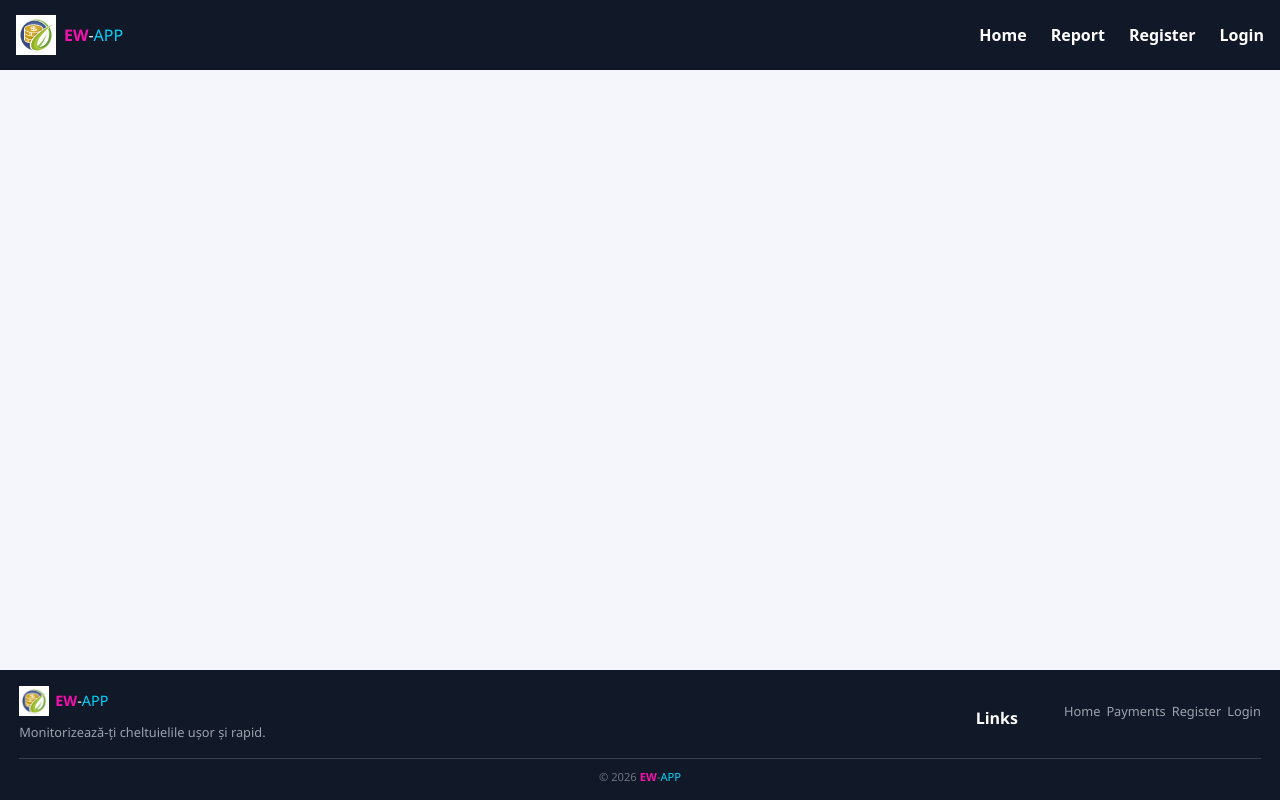
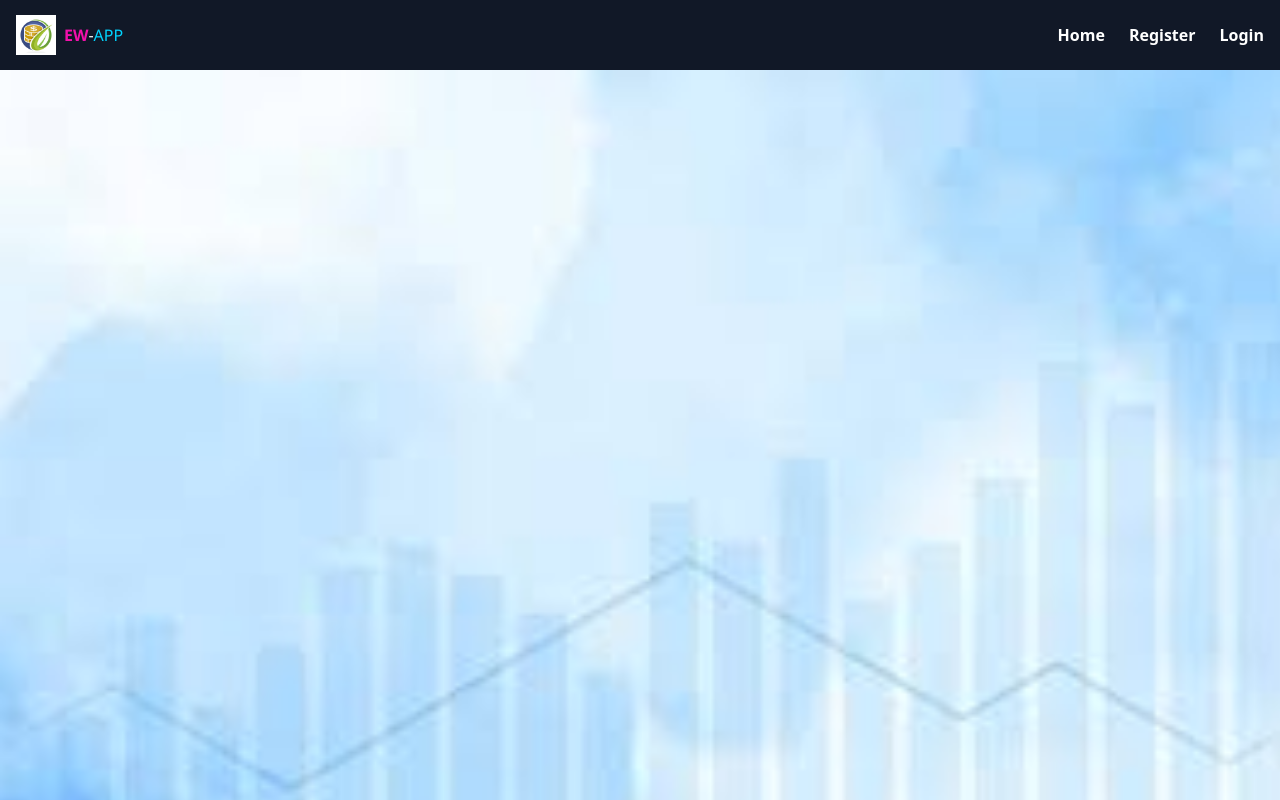
Before and after one commit to Ovidiu-Martalogu/ew-app, a React (Vite) app: page /user in a window 1280 px wide. Shown: the top 800 px of the page. Built offline with nearby package versions, Linux system fonts and the light colour scheme.

Commit message:
changing appear for pages

```diff
--- a/src/components/Nav/Nav.tsx
+++ b/src/components/Nav/Nav.tsx
@@ -33,9 +33,6 @@ export function Nav() {
           <NavLink to="/" onClick={() => setOpen(false)}>Home</NavLink>
         </li>
 
-        <li>
-          <NavLink to="/report" onClick={() => setOpen(false)}>Report</NavLink>
-        </li>
 
         {!user && (
           <>
@@ -56,11 +53,13 @@ export function Nav() {
         {user && (
           <>
             <li>
+              <NavLink to="/income" onClick={() => setOpen(false)}>Income</NavLink>
+            </li>
+            <li>
               <NavLink to="/payments" onClick={() => setOpen(false)}>Payments</NavLink>
             </li>
-
             <li>
-              <NavLink to="/income" onClick={() => setOpen(false)}>Income</NavLink>
+              <NavLink to="/report" onClick={() => setOpen(false)}>Report</NavLink>
             </li>
             <li title="Edit your profile" className={styles.wellcomeMsg}>
               <Link to="/user" onClick={EditUser}>
--- a/src/features/Auth/EditUser.module.css
+++ b/src/features/Auth/EditUser.module.css
@@ -1,3 +1,18 @@
+.content {
+  min-height: 100vh;
+  background-image: url("/public/backgound-3.jpeg");
+  background-size: cover;
+  background-position: center;
+  background-repeat: no-repeat;
+  flex: 1;
+  padding: 0.5rem;
+  display: flex;
+  flex-direction: column;
+  gap: 16px;
+  font-family: "Segoe UI", Arial, sans-serif;
+}
+
+
 .brandForm {
   display: flex;
   margin: 1rem auto;
@@ -5,6 +20,7 @@
   flex-direction: column;
   justify-content: flex-start;
 }
+
 .brandForm input {
   width: 100%;
   box-sizing: border-box;
--- a/src/features/Auth/EditUser.tsx
+++ b/src/features/Auth/EditUser.tsx
@@ -164,6 +164,9 @@ export function EditUser() {
 
     return (
         <>
+            <div className={styles.content}>
+
+
                 {user && (
                     <form onSubmit={handleSubmit} className={styles.brandForm}>
                         <div>
@@ -257,7 +260,7 @@ export function EditUser() {
                         </div>
                     </form>
                 )}
-
+            </div>
         </>
     );
 }
--- a/src/features/Income/Income.module.css
+++ b/src/features/Income/Income.module.css
@@ -62,7 +62,6 @@ h2 {
 }
 
 .formAddIncome {
-
   color: white;
   display: flex;
   flex-direction: column;
@@ -72,7 +71,7 @@ h2 {
 }
 
 .formGroup {
-  color: rgb(19 169 18);
+  color: white;
   display: flex;
   flex-direction: column;
   gap: 6px;
@@ -111,6 +110,27 @@ h2 {
 
 .editLink {
   text-decoration: none;
+  border-radius: 0.3rem;
+  border: none;
+  padding: 6px 10px;
+  cursor: pointer;
+  transition: 0.2s;
+  font-size: 13px;
+  margin: 0.2rem;
+  background: #1d4ed8;
+  color: white;
+}
+
+.deleteButton {
+  background: #ef4444;
+  color: white;
+  border-radius: 0.3rem;
+  border: none;
+  padding: 6px 10px;
+  cursor: pointer;
+  transition: 0.2s;
+  font-size: 13px;
+  margin: 0.2rem;
 }
 
 .showTotal {
--- a/src/features/Income/Income.tsx
+++ b/src/features/Income/Income.tsx
@@ -261,6 +261,7 @@ export function Income() {
     if (!income || income.length === 0) {
         return (
             <>
+                <div className={styles.content}>
                     <h1 className={styles.notIncomeMsg}>
                         <strong>You don't have any incomes. Please add.</strong>
                     </h1>
@@ -271,6 +272,7 @@ export function Income() {
                         <button onClick={buttonAddIncome} className={styles.addIncomeButton}>
                             {addIncome ? "Back" : "Add new Income"}
                         </button>
+                    </div>
                 </div>
             </>
         );
@@ -319,7 +321,8 @@ export function Income() {
                                 Edit
                             </NavLink>
 
-                            <button onClick={() => deleteIncome(item.id)}>
+                            <button onClick={() => deleteIncome(item.id)}
+                                className={styles.deleteButton}>
                                 Delete
                             </button>
                         </div>
--- a/src/features/Payment/Payment.tsx
+++ b/src/features/Payment/Payment.tsx
@@ -259,6 +259,9 @@ export function Payment() {
     if (!payment || payment.length === 0) {
         return (
             <>
+                <div className={styles.content}>
+
+
                     <h2 className={styles.notPaymentMsg}>
                         <strong>You don't have any payments. Please add payments.</strong>
                     </h2>
@@ -269,6 +272,7 @@ export function Payment() {
                         <button onClick={buttonAddPayment} className={styles.addPaymentButton}>
                             {addPayment ? "Back" : "Add new Payment"}
                         </button>
+                    </div>
                 </div>
             </>
         )
--- /dev/null
+++ b/src/features/Report/Report.module.css
@@ -0,0 +1,13 @@
+.content {
+    min-height: 100vh;
+    background-image: url("/public/backgound-3.jpeg");
+    background-size: cover;
+    background-position: center;
+    background-repeat: no-repeat;
+    flex: 1;
+    padding: 0.5rem;
+    display: flex;
+    flex-direction: column;
+    gap: 16px;
+    font-family: "Segoe UI", Arial, sans-serif;
+}
--- a/src/features/Report/Report.tsx
+++ b/src/features/Report/Report.tsx
@@ -1,11 +1,19 @@
 
 
+import styles from "../Report/Report.module.css";
 
 
-export function Report(){
+export function Report() {
 
 
-return(
-<h1>Report page</h1>
-)
+    return (
+        <>
+            <div className={styles.content}>
+
+
+                <h1>Report page</h1>
+                <h3>Page under development.......</h3>
+            </div>
+        </>
+    )
 }
```
Lines whose indentation alone changed are shown as unchanged.
